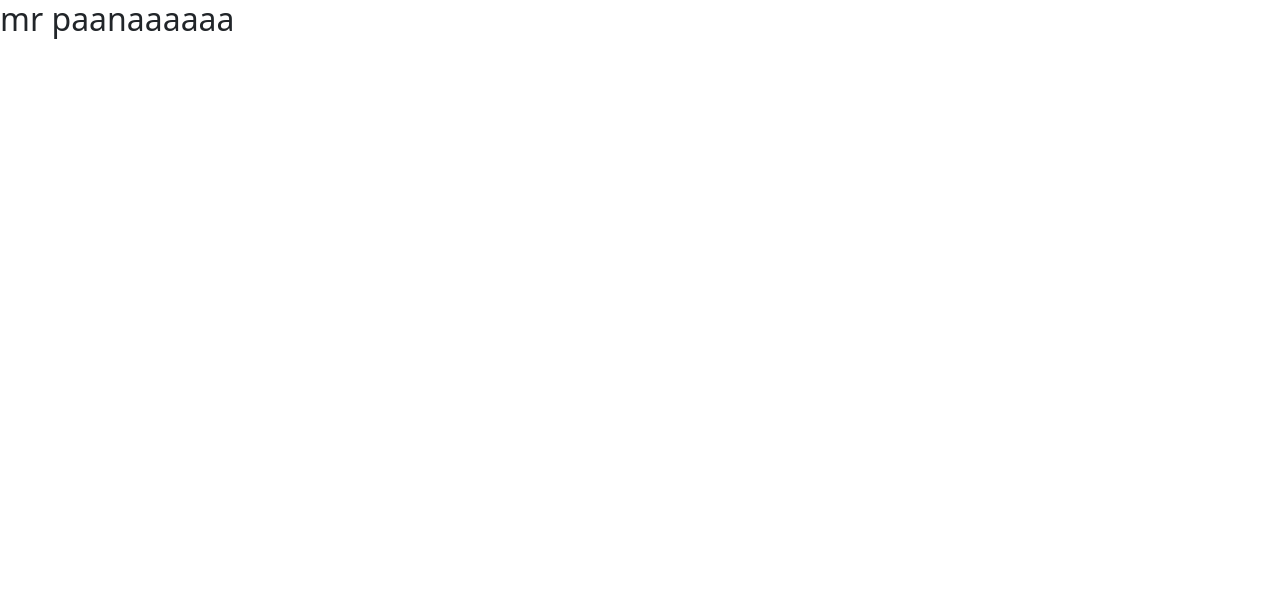
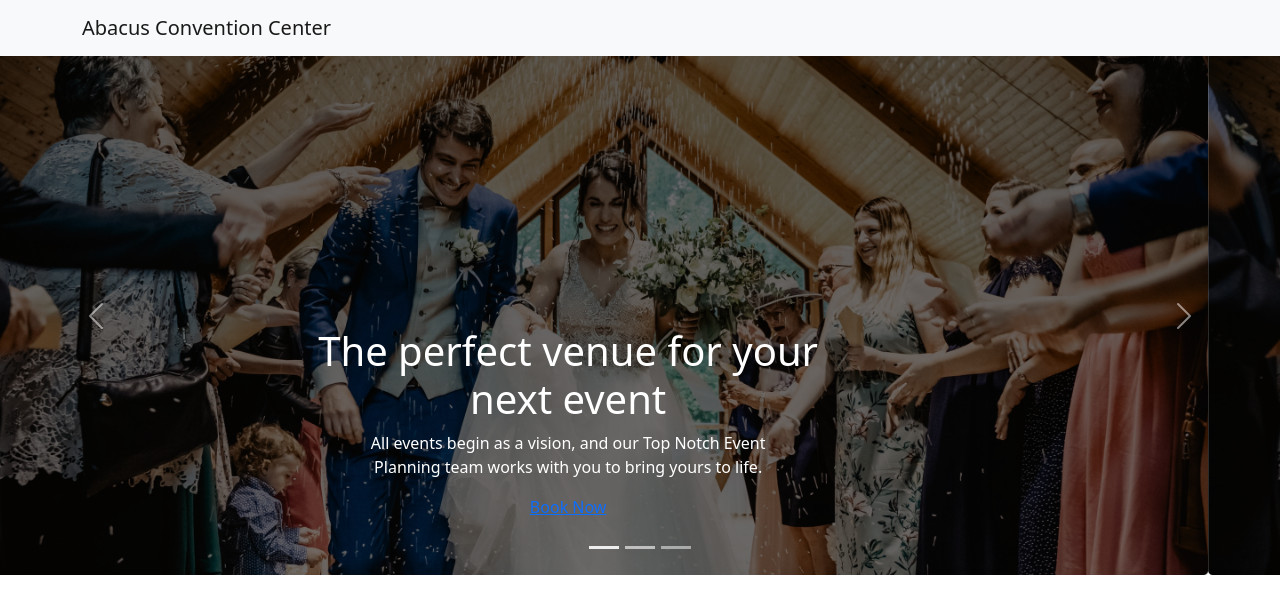
Before and after one commit to arshiha/assainment-3, a plain HTML site: page index.html in a window 1280 px wide. Drawn offline with nearby package versions, Linux system fonts and the light colour scheme.

Commit message:
image added

```diff
--- a/index.html
+++ b/index.html
@@ -9,8 +9,69 @@
     <link href="https://cdn.jsdelivr.net/npm/bootstrap@5.1.3/dist/css/bootstrap.min.css" rel="stylesheet" integrity="sha384-1BmE4kWBq78iYhFldvKuhfTAU6auU8tT94WrHftjDbrCEXSU1oBoqyl2QvZ6jIW3" crossorigin="anonymous">
 </head>
 <body>
-    <h2>mr  paanaaaaaa</h2>
+    <!-- header start -->
+    <header>
+        <nav class="navbar navbar-expand-lg navbar-light bg-light">
+            <div class="container-md">
+              <a class="navbar-brand" href="#">Abacus Convention Center</a>
+            </div>
+          </nav>
+          <!-- image slider -->
+     <section>
+        <div id="carouselExampleIndicators" class="carousel slide" data-bs-ride="carousel">
+            <div class="carousel-indicators">
+              <button type="button" data-bs-target="#carouselExampleIndicators" data-bs-slide-to="0" class="active" aria-current="true" aria-label="Slide 1"></button>
+              <button type="button" data-bs-target="#carouselExampleIndicators" data-bs-slide-to="1" aria-label="Slide 2"></button>
+              <button type="button" data-bs-target="#carouselExampleIndicators" data-bs-slide-to="2" aria-label="Slide 3"></button>
+            </div>
+            <div class="carousel-inner">
+              <div class="carousel-item active">
+                <img src="images/banner.png" class="d-block w-100" alt="First slide">
+                <div class="carousel-caption d-none d-md-block">
+                    <h1>The perfect venue for your <br>
+                        next event</h1>
+                        <p>All events begin as a vision, and our Top Notch Event <br> Planning team works with you to bring yours to life.</p>
+                        <p><a href="https://www.google.com/">Book Now</a></p>
+                </div>
+              </div>
+              <div class="carousel-item">
+                <img src="images/banner.png" class="d-block w-100" alt="second slide">
+                <div class="carousel-caption d-none d-md-block">
+                    <h1>The perfect venue for your <br>
+                        next event</h1>
+                        <p>All events begin as a vision, and our Top Notch Event <br> Planning team works with you to bring yours to life.</p>
+                        <p><a href="https://www.youtube.com/">Book Now</a></p>
+                </div>
+              </div>
+              <div class="carousel-item">
+                <img src="images/banner.png" class="d-block w-100" alt="Third slide">
+                <div class="carousel-caption d-none d-md-block">
+                    <h1>The perfect venue for your <br>
+                        next event</h1>
+                        <p>All events begin as a vision, and our Top Notch Event <br> Planning team works with you to bring yours to life.</p>
+                        <p><a href="https://www.linkedin.com/feed/">Book Now</a></p>
+                </div>
+              </div>
+            </div>
+            <button class="carousel-control-prev" type="button" data-bs-target="#carouselExampleIndicators" data-bs-slide="prev">
+              <span class="carousel-control-prev-icon" aria-hidden="true"></span>
+              <span class="visually-hidden">Previous</span>
+            </button>
+            <button class="carousel-control-next" type="button" data-bs-target="#carouselExampleIndicators" data-bs-slide="next">
+              <span class="carousel-control-next-icon" aria-hidden="true"></span>
+              <span class="visually-hidden">Next</span>
+            </button>
+          </div>
+     </section>
 
+
+    </header>
+     <main>
+
+     </main>
+     <footer>
+
+     </footer>
 
     <!-- bootstrap script -->
     <script src="https://cdn.jsdelivr.net/npm/bootstrap@5.1.3/dist/js/bootstrap.bundle.min.js" integrity="sha384-ka7Sk0Gln4gmtz2MlQnikT1wXgYsOg+OMhuP+IlRH9sENBO0LRn5q+8nbTov4+1p" crossorigin="anonymous"></script>
```
